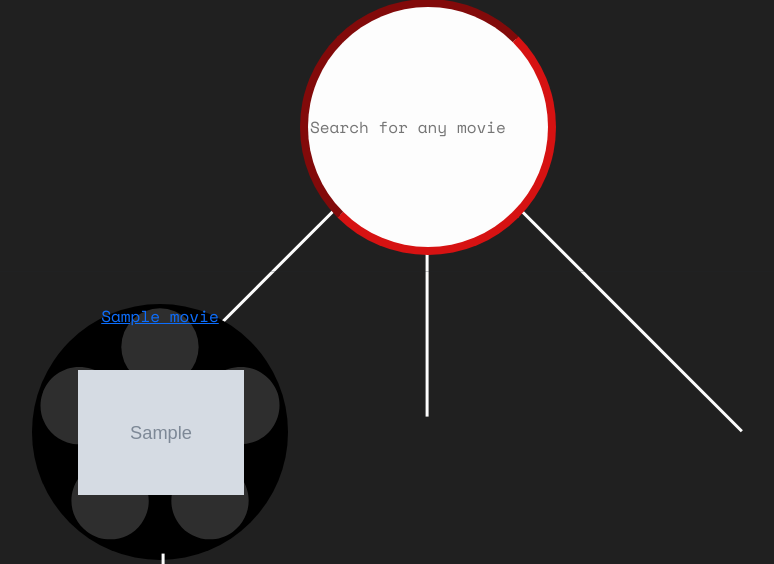
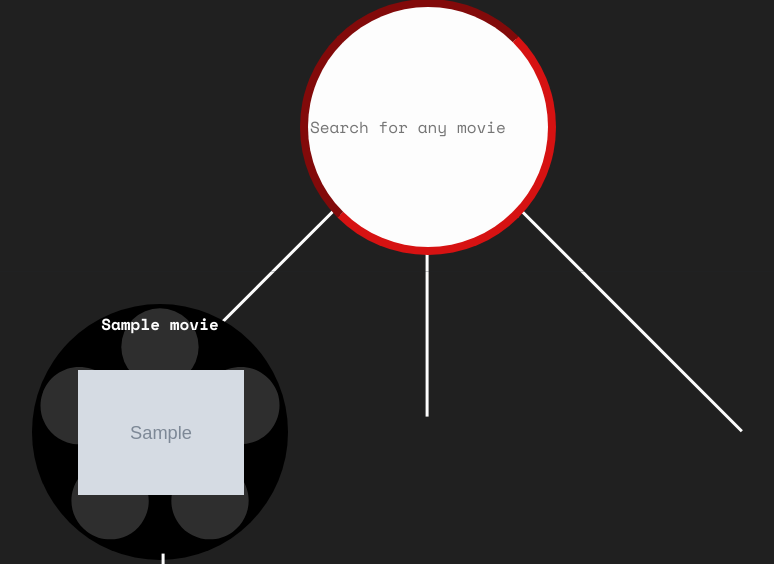
Before and after one commit to CS2340-Project/moviesstore, a Django app: page /movies/ in a window 1280 px wide. Shown: the part 161-725 px from the top of the page, without its empty margins (212-986 px from the left). Run offline with Django 5.2, Linux system fonts and the light colour scheme; tables that the repository leaves empty hold one stand-in row (values such as "Sample post"); grey boxes marked "Sample" are stand-in pictures; some libraries are stand-ins or nearby versions.

Commit message:
MVS-18 feat: better text above movie icons

```diff
--- a/movies/static/movies/app.js
+++ b/movies/static/movies/app.js
@@ -22,3 +22,9 @@
        child.appendChild(movie.element);
    });
 });
+const branches = document.querySelectorAll(".branch")
+if (movies.length === 0) {
+    for (let branch of branches) {
+        branch.style.display = "none"
+    }
+}
--- a/movies/static/movies/style.css
+++ b/movies/static/movies/style.css
@@ -90,6 +90,7 @@
     left: 50%;
     transform: translate(-50%, -50%);
     background-color: #d61212;
+    opacity: .7;
 }
 .added:hover {
     left:22%
@@ -105,6 +106,10 @@
     position: absolute;
     top: 15%;
     left: 18%;
+}
+.movie_title {
+    position: relative;
+    font-weight: bold;
 }
 body {
     background-color: #202020;
--- a/movies/templates/movies/index.html
+++ b/movies/templates/movies/index.html
@@ -35,7 +35,7 @@
           <a href="{% url 'movies.show' id=movie.id %}">
             <img src="{{ movie.image.url }}" class="inner">
             <div class="card-body text-center">
-              {{ movie.name }}
+                <p class="movie_title">{{ movie.name }}</p>
               <div class="branch child-branch"></div>
           </div> </a>
         </div>
```
